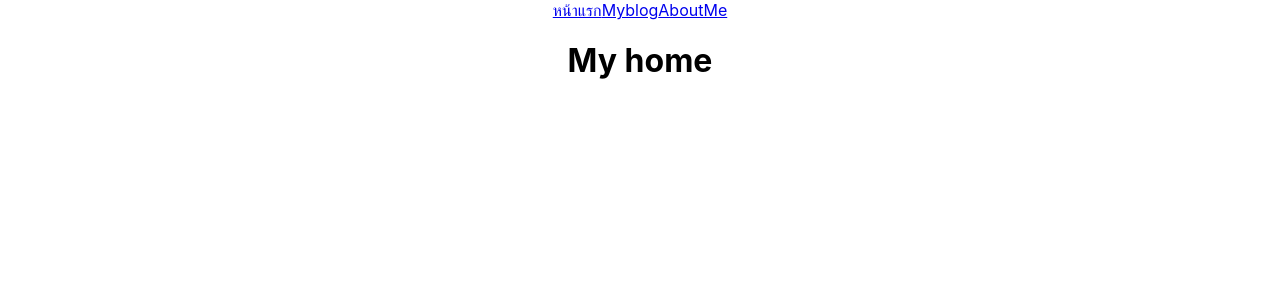
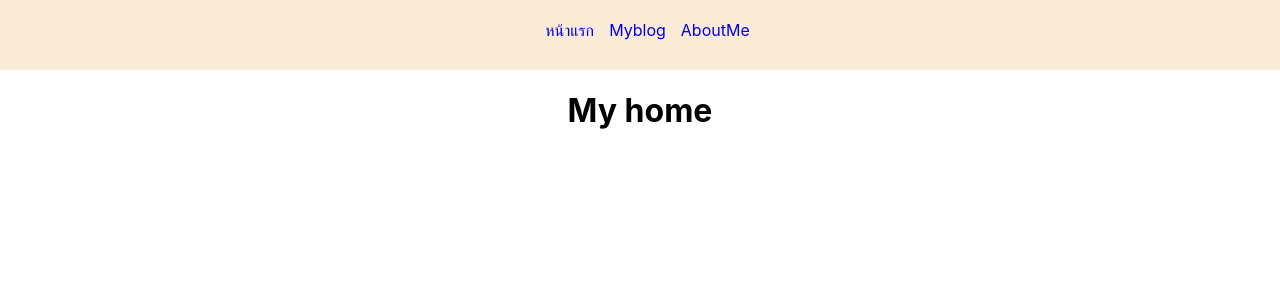
Before and after one commit to NateeRudkui/react-blog-app, a React (Create React App) app: page / in a window 1280 px wide. Shown: the top 300 px of the page. Built offline with nearby package versions, Linux system fonts and the light colour scheme.

Commit message:
💄 : add style nav bar

```diff
--- /dev/null
+++ b/src/components/Navbar.css
@@ -0,0 +1,14 @@
+nav{
+    background-color: antiquewhite;
+    height: 30px;
+    padding:20px;
+}
+
+a{
+    text-decoration: none;
+    margin-left: 15px;
+}
+
+a:hover{
+    color: aquamarine;
+}
--- a/src/components/Navbar.js
+++ b/src/components/Navbar.js
@@ -1,4 +1,5 @@
 import { Link } from "react-router-dom";
+import "../components/Navbar.css";
 
 export function Navbar() {
   return (
```
